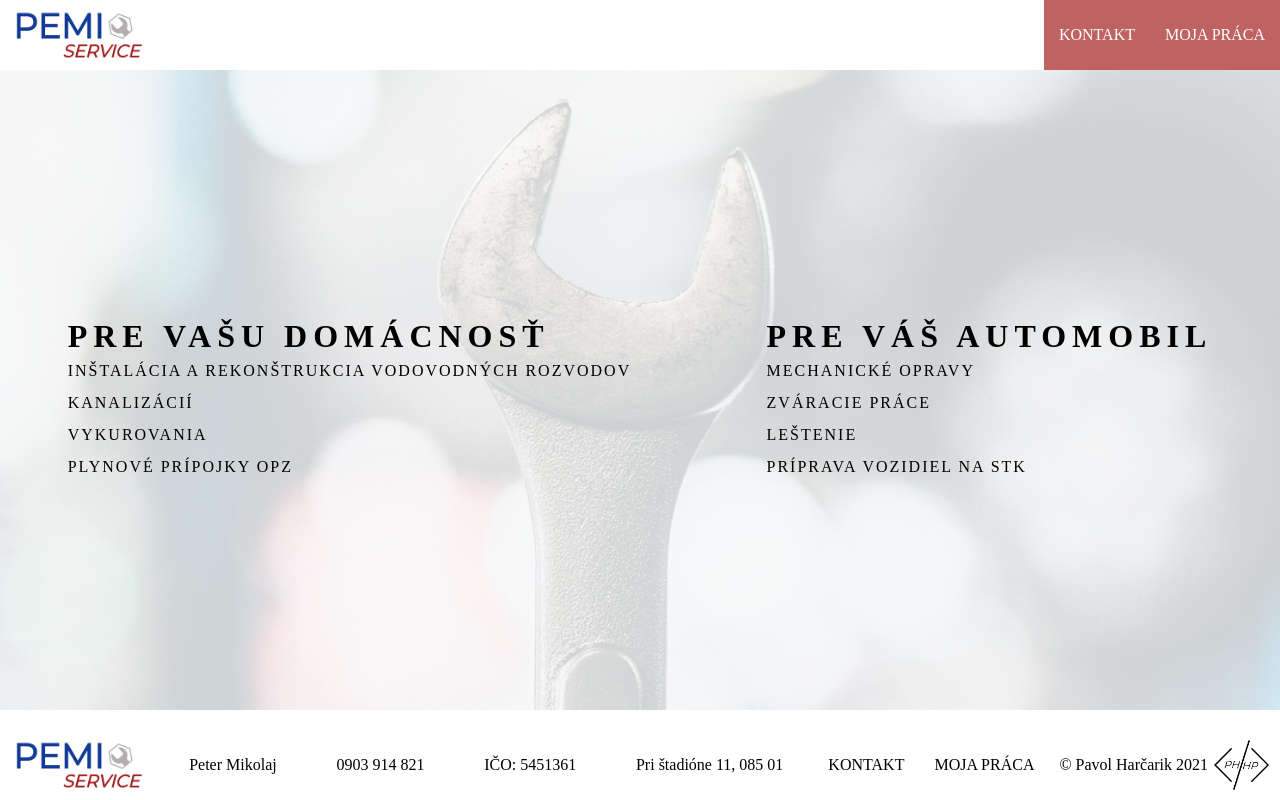
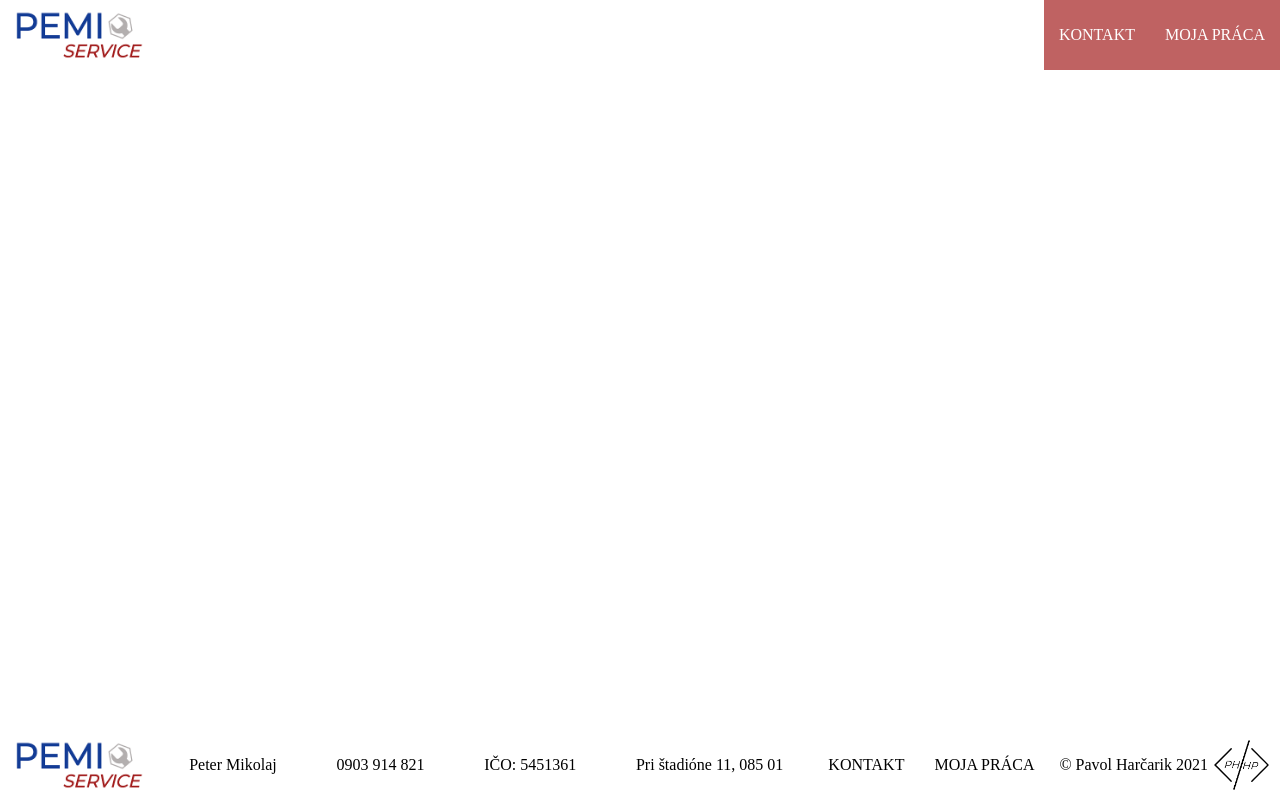
Before and after one commit to palo1992/pemi, a React (Create React App) app: page / in a window 1280 px wide. Built offline with nearby package versions, Linux system fonts and the light colour scheme.

Commit message:
set paths

```diff
--- a/src/App.js
+++ b/src/App.js
@@ -24,7 +24,7 @@ const App = ({ source }) => (
     <Header />
     <Suspense fallback={<Spinner />}>
       <Switch>
-        <Route exact path="/" component={HomePage} />
+        <Route exact path="/pemi" component={HomePage} />
         <Route exact path="/kontakt" component={ContactPage} />
         <Route exact path="/moja_praca" component={GalleryPage} />
         <Route exact path="/moja_praca/:category" component={CategoryPage} />
--- a/src/imgArray.js
+++ b/src/imgArray.js
@@ -20,7 +20,7 @@ const imgArray = [
     images: [
       {
         id: 1,
-        src: "/pemiassets/gallery/heating/radiator.jpg",
+        src: "/pemi/assets/gallery/heating/radiator.jpg",
         category: "heating",
       },
     ],
```
Also changed, not shown: 1 other file (tests, documents, lock files or other folders).
